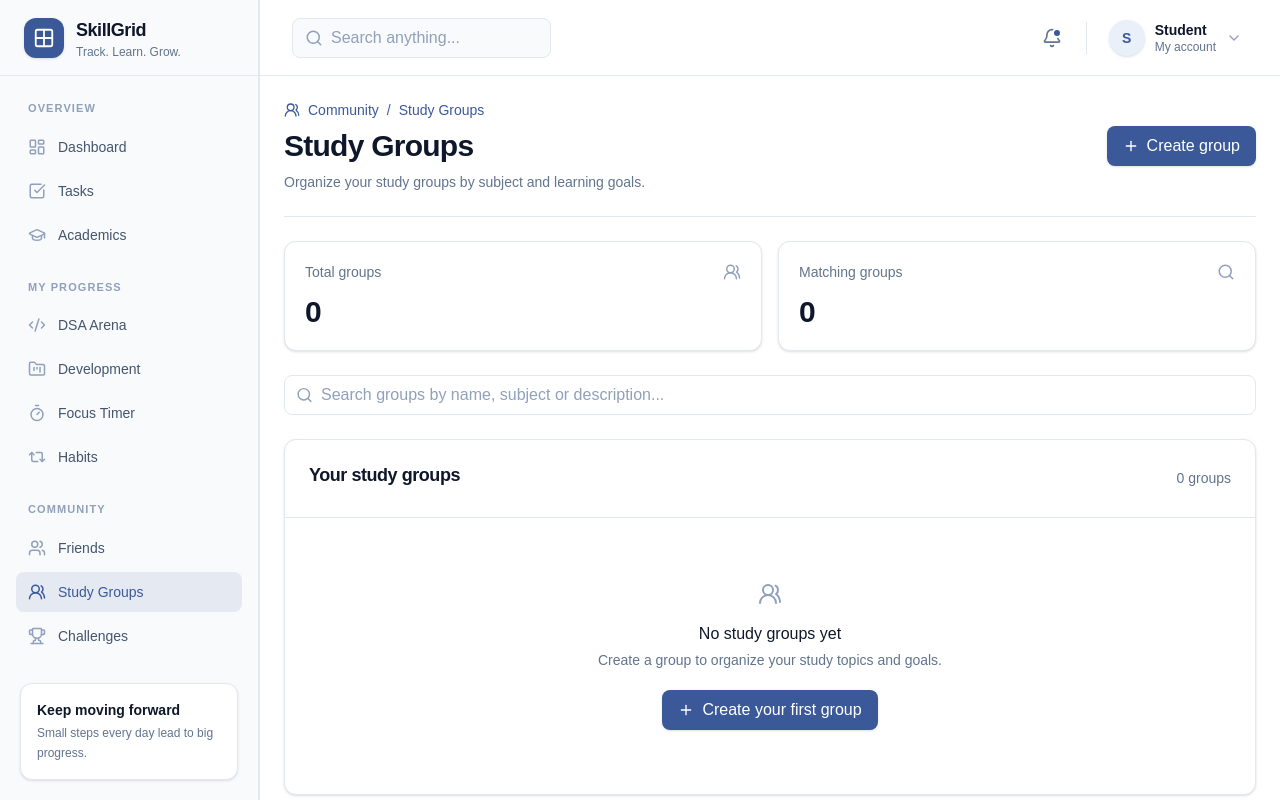
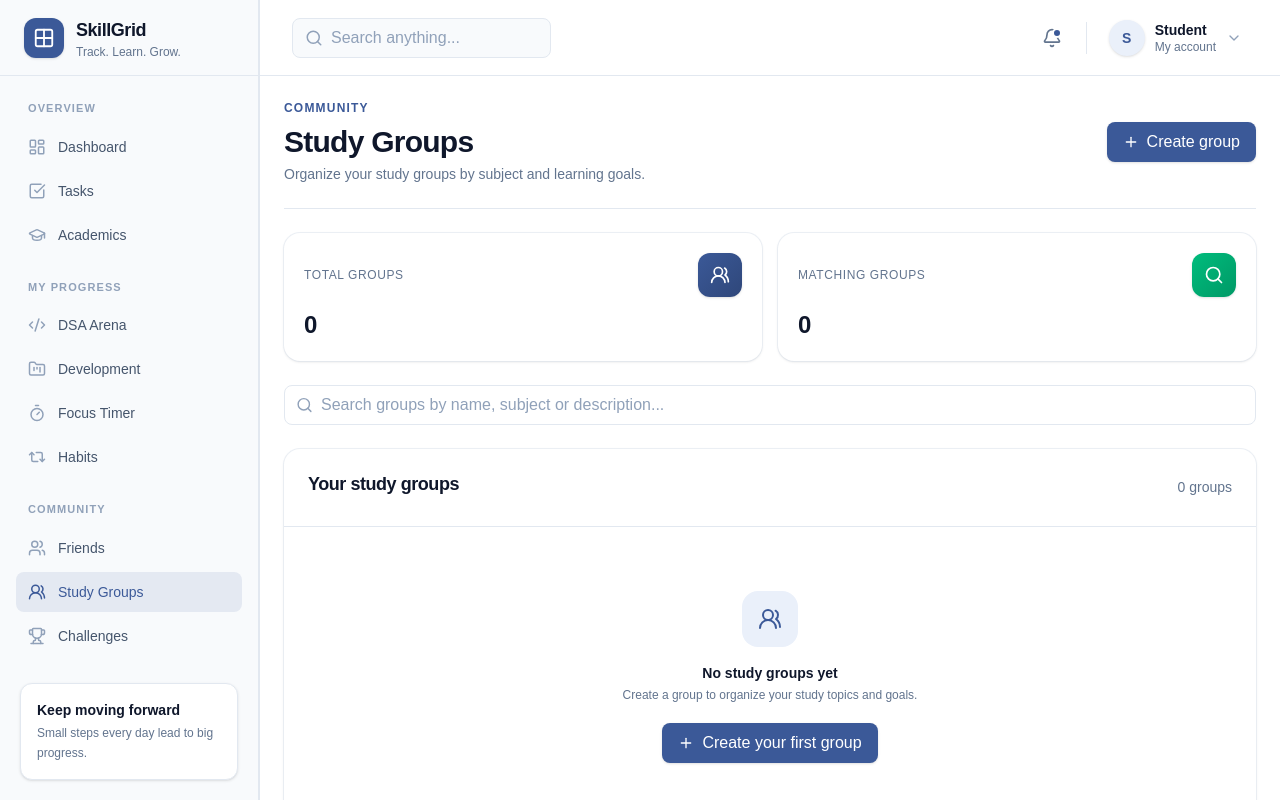
Before and after one commit to thiteswapnil1212-hue/skillGrid, a Next.js app in the folder skillgrid-app/: page /study-groups in a window 1280 px wide. Built offline with nearby package versions, Linux system fonts and the light colour scheme.

Commit message:
style: premium stat cards and header on study groups page

```diff
--- a/skillgrid-app/src/app/study-groups/page.tsx
+++ b/skillgrid-app/src/app/study-groups/page.tsx
@@ -69,14 +69,11 @@ export default function StudyGroupsPage() {
     <main className="mx-auto w-full max-w-7xl space-y-6 p-6">
       <section className="flex flex-col justify-between gap-4 border-b border-slate-200 pb-6 sm:flex-row sm:items-center">
         <div>
-          <div className="flex items-center gap-2 text-sm font-medium text-primary">
-            <UsersRound size={16} />
-            <span>Community</span>
-            <span>/</span>
-            <span>Study Groups</span>
-          </div>
-          <h1 className="mt-2 text-2xl font-semibold tracking-tight text-slate-900 sm:text-3xl">Study Groups</h1>
-          <p className="mt-2 text-sm text-slate-500">Organize your study groups by subject and learning goals.</p>
+          <p className="text-xs font-semibold uppercase tracking-widest text-primary">
+            Community
+          </p>
+          <h1 className="mt-2 text-2xl font-bold tracking-tight text-slate-900 sm:text-3xl">Study Groups</h1>
+          <p className="mt-1 text-sm text-slate-500">Organize your study groups by subject and learning goals.</p>
         </div>
         <Button onClick={() => setShowForm((current) => !current)} className="gap-2">
           {showForm ? <X size={16} /> : <Plus size={16} />}
@@ -85,28 +82,28 @@ export default function StudyGroupsPage() {
       </section>
 
       <section className="grid gap-4 sm:grid-cols-2">
-        <Card>
-          <CardContent className="p-5">
-            <div className="flex items-center justify-between">
-              <p className="text-sm text-slate-500">Total groups</p>
-              <UsersRound size={18} className="text-slate-400" />
+        <Card className="rounded-2xl border-0 p-5 ring-1 ring-slate-200/60">
+          <div className="flex items-center justify-between gap-2">
+            <p className="text-xs font-medium uppercase tracking-wider text-slate-500">Total groups</p>
+            <div className="flex h-11 w-11 items-center justify-center rounded-xl bg-gradient-to-br from-[#3B5998] to-[#2F477A] text-white shadow-sm">
+              <UsersRound size={20} />
             </div>
-            <p className="mt-3 text-3xl font-semibold text-slate-900">{groups.length}</p>
-          </CardContent>
+          </div>
+          <p className="mt-3 text-2xl font-bold tracking-tight text-slate-900 tabular-nums">{groups.length}</p>
         </Card>
-        <Card>
-          <CardContent className="p-5">
-            <div className="flex items-center justify-between">
-              <p className="text-sm text-slate-500">Matching groups</p>
-              <Search size={18} className="text-slate-400" />
+        <Card className="rounded-2xl border-0 p-5 ring-1 ring-slate-200/60">
+          <div className="flex items-center justify-between gap-2">
+            <p className="text-xs font-medium uppercase tracking-wider text-slate-500">Matching groups</p>
+            <div className="flex h-11 w-11 items-center justify-center rounded-xl bg-gradient-to-br from-emerald-500 to-emerald-600 text-white shadow-sm">
+              <Search size={20} />
             </div>
-            <p className="mt-3 text-3xl font-semibold text-slate-900">{filteredGroups.length}</p>
-          </CardContent>
+          </div>
+          <p className="mt-3 text-2xl font-bold tracking-tight text-slate-900 tabular-nums">{filteredGroups.length}</p>
         </Card>
       </section>
 
       {showForm && (
-        <Card>
+        <Card className="rounded-2xl border-0 ring-1 ring-slate-200/60">
           <CardHeader>
             <CardTitle>Create a study group</CardTitle>
             <p className="text-sm text-slate-500 font-normal">Add a name, subject, and optional description.</p>
@@ -166,7 +163,7 @@ export default function StudyGroupsPage() {
         />
       </div>
 
-      <Card>
+      <Card className="rounded-2xl border-0 ring-1 ring-slate-200/60">
         <CardHeader className="flex flex-row items-center justify-between border-b border-slate-200">
           <CardTitle>Your study groups</CardTitle>
           <span className="text-sm text-slate-500">
@@ -176,11 +173,13 @@ export default function StudyGroupsPage() {
         <div>
           {filteredGroups.length === 0 ? (
             <div className="flex flex-col items-center py-16 text-center px-6">
-              <UsersRound size={24} className="text-slate-400 mb-4" />
-              <h3 className="font-medium text-slate-900">
+              <div className="mb-4 flex h-14 w-14 items-center justify-center rounded-2xl bg-primary-light p-4 text-primary">
+                <UsersRound size={24} />
+              </div>
+              <h3 className="text-sm font-semibold text-slate-900">
                 {groups.length === 0 ? "No study groups yet" : "No matching groups"}
               </h3>
-              <p className="mt-1 text-sm text-slate-500 max-w-sm">
+              <p className="mt-1 max-w-sm text-xs text-slate-500">
                 {groups.length === 0
                   ? "Create a group to organize your study topics and goals."
                   : "Try another search term."}
@@ -196,10 +195,10 @@ export default function StudyGroupsPage() {
               {filteredGroups.map((group) => (
                 <article
                   key={group.id}
-                  className="rounded-lg border border-slate-200 p-5 transition hover:border-slate-300 hover:shadow-sm"
+                  className="rounded-2xl bg-white p-5 ring-1 ring-slate-200/60 transition-shadow hover:shadow-md"
                 >
                   <div className="flex items-start justify-between gap-3">
-                    <div className="flex h-10 w-10 shrink-0 items-center justify-center rounded-lg bg-primary-light text-primary">
+                    <div className="flex h-10 w-10 shrink-0 items-center justify-center rounded-xl bg-gradient-to-br from-[#3B5998] to-[#2F477A] text-white shadow-sm">
                       <BookOpen size={19} />
                     </div>
                     <Button variant="ghost" size="sm" onClick={() => deleteGroup(group.id)} aria-label={`Delete group "${group.name}"`} className="p-2 h-auto text-slate-400 hover:text-danger hover:bg-danger-light">
```
